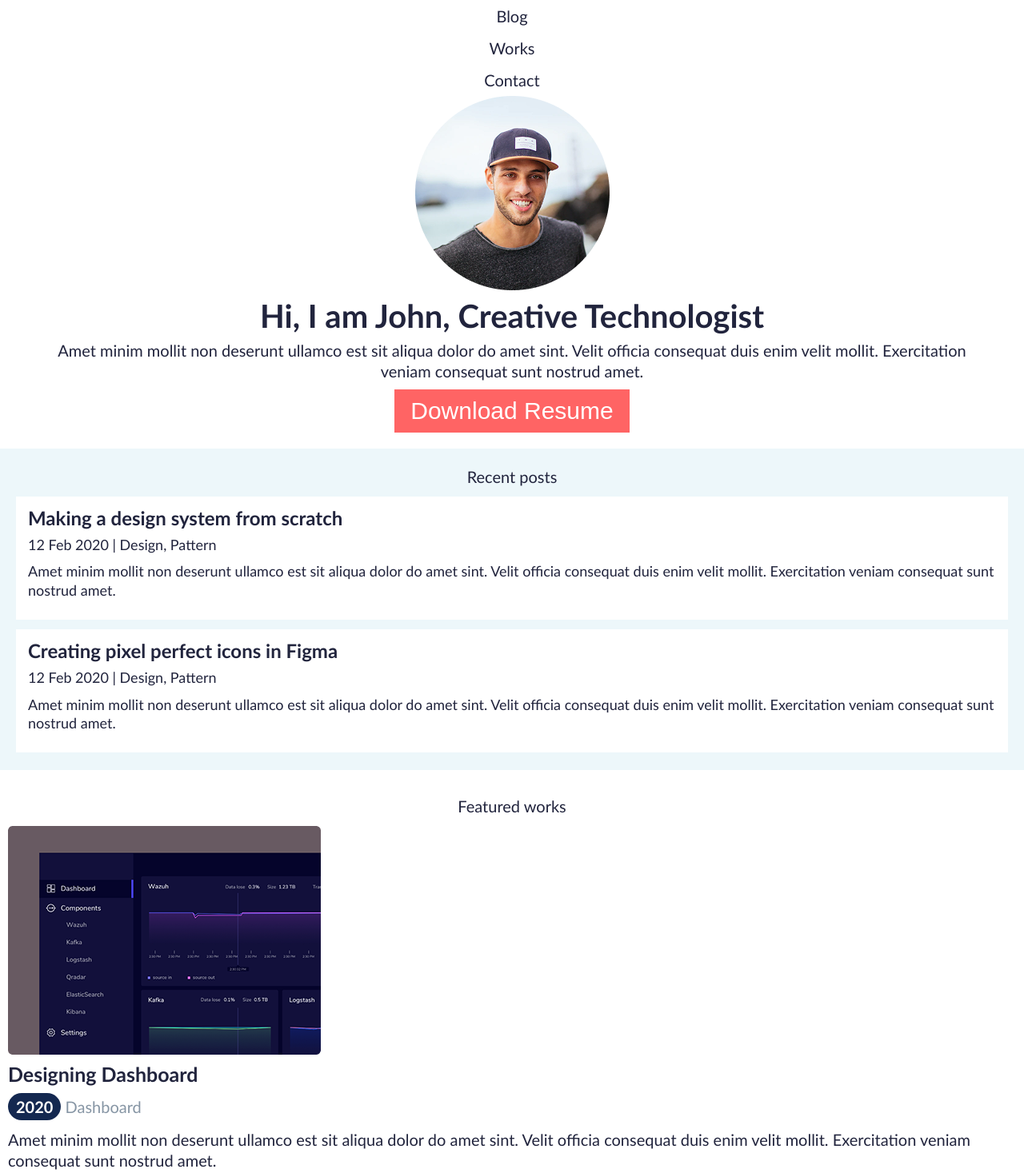
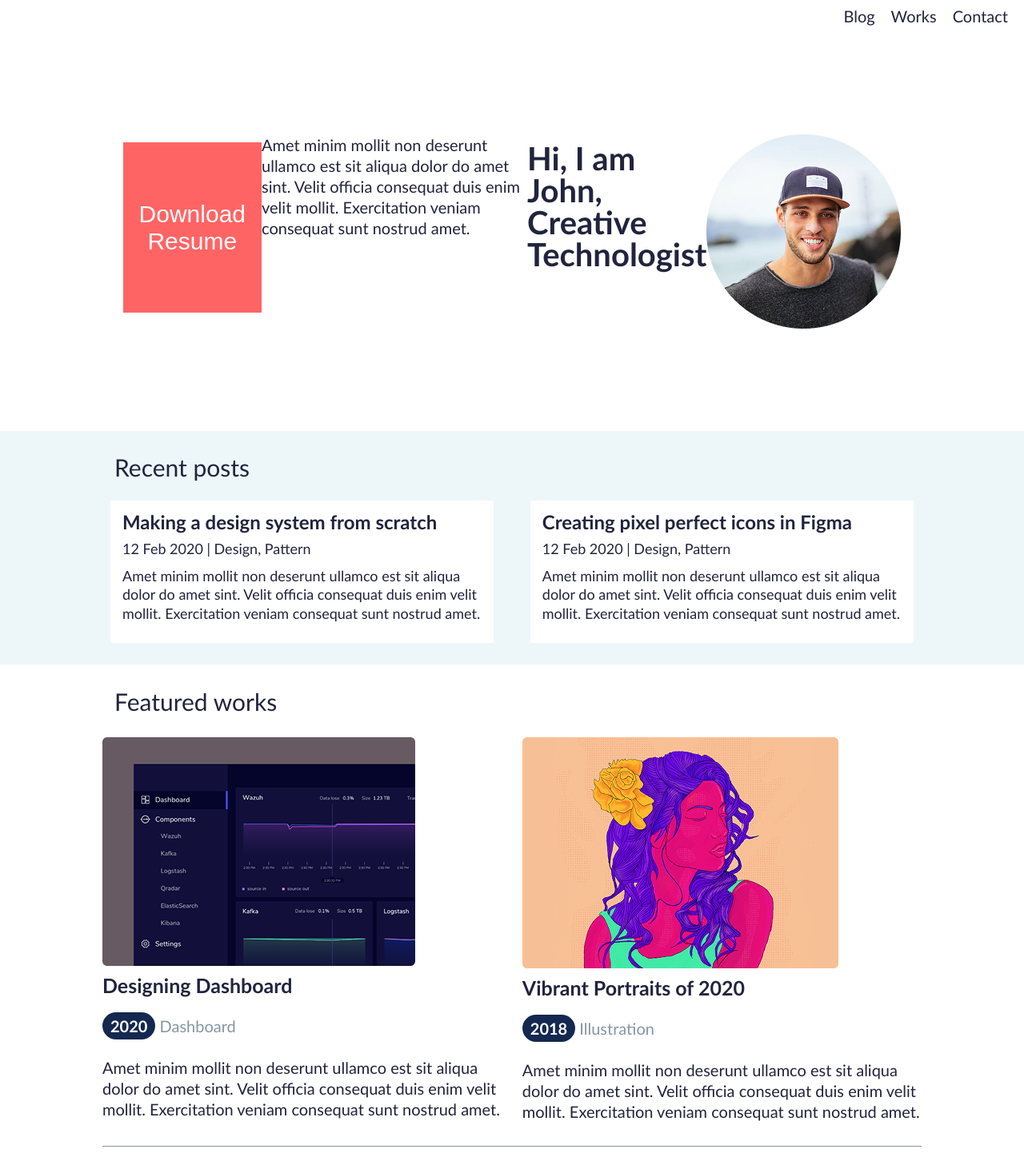
Before and after one commit to JoseEnioSegundo/atvportifolio, a plain HTML site: page index.html in a window 1280 px wide. Shown: the top 1467 px of the page at 80% size. Drawn offline with Linux system fonts and the light colour scheme.

Commit message:
Update style.css

```diff
--- a/css/style.css
+++ b/css/style.css
@@ -1,10 +1,12 @@
-/*  Parte Principal do código CSS para o portfólio. */
+/* Parte Principal do código CSS para o portfólio */
 html {
     font-size: calc(15px + 0.390625vw);
 }
 body {
     color: #21243D;
     font-family: 'Trebuchet MS', 'Lucida Sans Unicode', 'Lucida Grande', 'Lucida Sans', Arial, sans-serif;
+    margin: 0; /* boa prática */
+    padding: 0;
 }
 
 a {
@@ -13,47 +15,66 @@ a {
 }
 
 p {
-    line-height: 130%;
+    line-height: 1.3; /* Melhor usar número decimal */
 }
 
 img {
     max-width: 100%;
+    height: auto; /* adiciona responsividade */
 }
-/*  Parte de Específicos.     */
+
+/* Parte de Específicos */
+
+header nav ul,
+header ul {
+    list-style: none;
+    padding: 0;
+    margin: 0;
+}
 
 header nav ul li {
     text-align: center;
     padding: 10px 0;
-    /* display: inline-block; */
-    /* margin: 0 10px; */
 }
+
+/* Títulos das seções */
 section h2 {
     text-align: center;
     margin: 15px;
 }
+
 /* Seção do Banner */
 section.banner {
     text-align: center;
-    padding: 0 5% 0 5%;
+    padding: 0 5%;
 }
+
 section.banner h1 {
     font-weight: bold;
     font-size: 2rem;
     margin: 10px 0;
 }
+
 section.banner button {
     background-color: #FF6464;
     border: none;
     color: white;
-    display: inline-block;
-    margin: 10px 0 20px ;
+    margin: 10px 0 20px;
     padding: 10px 20px;
     font-size: 1.5rem;
+    cursor: pointer; /* adiciona cursor de botão */
 }
 
+/* Seção Posts */
 section.posts {
     background-color: #EDF7FA;
     padding: 10px;
+}
+
+section.posts ul {
+    list-style: none;
+    padding: 0;
+    margin: 0;
 }
 
 section.posts ul li {
@@ -61,40 +82,50 @@ section.posts ul li {
     padding: 15px;
     margin: 12px 10px;
 }
+
 section.posts ul li h3 {
     font-size: 1.2rem;
-    margin: 0 0 10px 0;
+    margin-bottom: 10px;
     font-weight: bold;
 }
+
 section.posts ul li p {
     font-size: 0.9rem;
-    margin: 0;
-    padding: 0 0 10px 0;
+    margin: 0 0 10px 0;
 }
+
+/* Seção Works */
 section.works {
     padding: 20px 10px;
     margin-bottom: 10rem;
 }
-section.works h3 {
-    font-size: 1.25rem;
-    margin: 0 0 10px 0;
-    font-weight: bold;
-    margin: 10px 0 0 0;
-}
+
 section.works ul {
+    list-style: none;
+    padding: 0;
+    margin: 0;
     border-bottom: 1px solid #8695A4;
 }
+
 section.works ul li {
     margin: 15px 0;
+}
+
+section.works ul li h3 {
+    font-size: 1.25rem;
+    margin: 10px 0 0 0;
+    font-weight: bold;
 }
 
 section.works ul li p {
     color: #21243D;
     margin: 15px 0;
 }
+
 section.works ul li p.info {
     color: #8695A4;
 }
+
 section.works ul li p.info span {
     background-color: #142850;
     color: white;
@@ -103,18 +134,27 @@ section.works ul li p.info span {
     border-radius: 20px;
 }
 
+/* Seção Works Destaque */
 section.works-ft {
     padding: 20px 10px;
     margin-bottom: 10rem;
 }
+
 section.works-ft h1 {
     font-size: 2rem;
     margin: 10px 0;
 }
+
 section.works-ft h3 {
     font-size: 1.25rem;
     margin: 0 0 10px 0;
     font-weight: bold;
+}
+
+section.works-ft ul {
+    list-style: none;
+    padding: 0;
+    margin: 0;
 }
 
 section.works-ft ul li {
@@ -126,6 +166,10 @@ section.works-ft ul li p {
     margin: 15px 0;
 }
 
+section.works-ft ul li p.info {
+    font-weight: bold;
+}
+
 section.works-ft ul li p.info span {
     background-color: #FF7C7C;
     color: white;
@@ -133,19 +177,86 @@ section.works-ft ul li p.info span {
     padding: 5px 10px;
     border-radius: 20px;
 }
-section.works-ft ul li p.info {
-    font-weight: bold;
-}
 
+/* Footer */
 footer {
     padding: 20px 0;
     text-align: center;
 }
-footer p{
+
+footer p {
     font-size: 0.7rem;
     margin: 10px 0;
 }
+
 footer a {
     font-size: 2rem;
     padding: 10px 15px;
 }
+
+/* Responsividade */
+@media (min-width: 700px) {
+    header ul {
+        display: flex;
+        justify-content: flex-end;
+    }
+
+    header ul li {
+        margin-right: 20px;
+    }
+
+    section h2 {
+        text-align: left;
+        font-size: 1.5rem;
+    }
+
+    section.banner {
+        display: flex;
+        flex-direction: row-reverse;
+        text-align: left;
+        margin: 10vw 7vw;
+    }
+
+    /* Esta classe ".banner.texto" provavelmente deveria ser ".banner .texto" */
+    section.banner .texto {
+        margin-right: 7vw;
+    }
+
+    section.posts {
+        padding: 1.2vw 10vw;
+    }
+
+    section.posts ul {
+        display: flex;
+        gap: 2vw;
+        flex-wrap: wrap; /* caso hajam muitos */
+    }
+
+    section.posts ul li {
+        flex: 1;
+    }
+
+    section.works {
+        padding: 1.2vw 10vw;
+    }
+
+    section.works ul {
+        display: flex;
+        flex-wrap: wrap;
+        gap: 2vw;
+    }
+
+    section.works ul li {
+        flex: 1;
+    }
+
+    section.works ul li p {
+        margin-top: 2vw;
+    }
+
+    /* Corrigindo seletor duplicado com erro de nome */
+    section.posts ul li,
+    section.works ul li {
+        width: 45%;
+    }
+}
```
